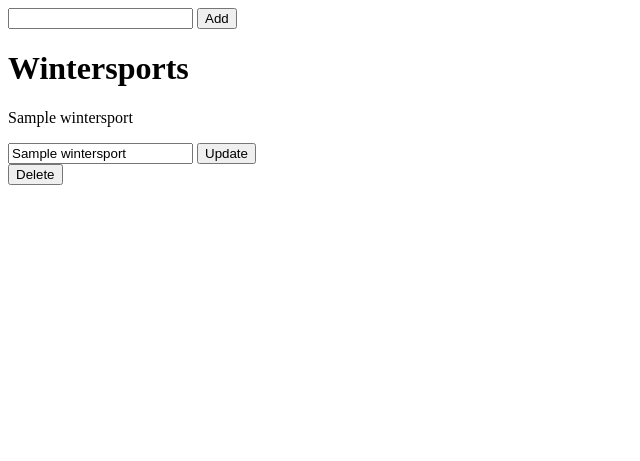
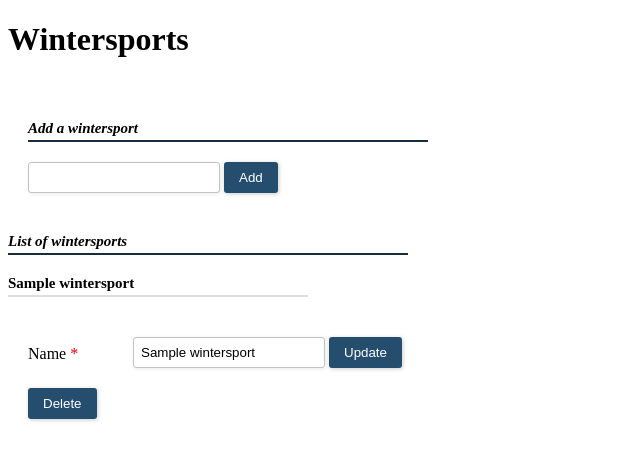
Before and after one commit to oceane-sailorin/crud-flask, a Flask app: page / in a window 1280 px wide. Shown: the top 461 px of the page, without its empty margins (0-640 px from the left). Run offline with Flask 2, Linux system fonts and the light colour scheme; tables that the repository leaves empty hold one stand-in row (values such as "Sample post").

Commit message:
add very simple style

```diff
--- /dev/null
+++ b/app/static/styles.css
@@ -0,0 +1,90 @@
+<style type="text/css">
+div{
+    font: 13px Arial, Helvetica, sans-serif;
+}
+
+.form-style-3{
+    padding-bottom:20px;
+}
+.form-style-2{
+    display:block;
+    max-width: 400px;
+	padding: 20px;
+}
+.form-style-2-heading,
+.form-style-2-name{
+    max-width: 300px;
+	font-weight: bold;
+	border-bottom: 2px solid #ddd;
+	margin-bottom: 20px;
+	font-size: 15px;
+	padding-bottom: 3px;
+	margin-top: 20px;
+}
+.form-style-2-heading{
+    max-width: 400px;
+    font-style: italic;
+    border-bottom: 2px solid #162d40;
+}
+.form-style-2 label{
+	display: inline;
+	margin: 0px 0px 15px 0px;
+}
+.form-style-2 label > span{
+	width: 100px;
+	float: left;
+	padding-top: 8px;
+	padding-right: 5px;
+}
+.form-style-2 span.required{
+	color:red;
+}
+
+.form-style-2 input.input-field, .form-style-2 .select-field{
+	width: 48%;
+}
+.form-style-2 input.input-field,
+.form-style-2 .textarea-field,
+ .form-style-2 .select-field{
+    max-width: 300px;
+	box-sizing: border-box;
+	-webkit-box-sizing: border-box;
+	-moz-box-sizing: border-box;
+	border: 1px solid #C2C2C2;
+	box-shadow: 1px 1px 4px #EBEBEB;
+	-moz-box-shadow: 1px 1px 4px #EBEBEB;
+	-webkit-box-shadow: 1px 1px 4px #EBEBEB;
+	border-radius: 3px;
+	-webkit-border-radius: 3px;
+	-moz-border-radius: 3px;
+	padding: 7px;
+	outline: none;
+}
+.form-style-2 .input-field:focus,
+.form-style-2 .textarea-field:focus,
+.form-style-2 .select-field:focus{
+	border: 1px solid #254d6e;
+}
+.form-style-2 .textarea-field{
+	height:100px;
+	width: 55%;
+}
+.form-style-2 input[type=submit],
+.form-style-2 input[type=button]{
+	border: none;
+	padding: 8px 15px 8px 15px;
+	background: #254d6e;
+	color: #fff;
+	box-shadow: 1px 1px 4px #ccc;
+	-moz-box-shadow: 1px 1px 4px #ccc;
+	-webkit-box-shadow: 1px 1px 4px #ccc;
+	border-radius: 3px;
+	-webkit-border-radius: 3px;
+	-moz-border-radius: 3px;
+}
+.form-style-2 input[type=submit]:hover,
+.form-style-2 input[type=button]:hover{
+	background: #162d40;
+	color: #fff;
+}
+</style>
--- a/app/templates/home.html
+++ b/app/templates/home.html
@@ -2,26 +2,39 @@
 <html lang="en">
 <head>
     <meta charset="UTF-8">
-    <title>Title</title>
+    <title>crud flask</title>
+     <link rel="stylesheet" href="{{ url_for('static', filename='styles.css') }}">
 </head>
 <body>
+ <div>
+    <h1>Wintersports</h1>
+    <div class="form-style-2">
+    <div class="form-style-2-heading">Add a wintersport</div>
         <form method="POST" action="/">
-      <input type="text" name="name">
+          <label><input type="text" name="name" class="input-field" /></label>
           <input type="submit" value="Add">
         </form>
-
-    <h1>Wintersports</h1>
+    </div>
+    <div class="form-style-2-heading">List of wintersports</div>
     {% for wintersport in wintersports %}
-      <p>{{wintersport.name}}</p>
+     <div class="form-style-2-name">{{wintersport.name}}</div>
+        <div class="form-style-2">
+            <div class="form-style-3">
             <form method="POST" action="./update">
                 <input type="hidden" value="{{wintersport.name}}" name="currentsport">
-            <input type="text" value="{{wintersport.name}}" name="newsport">
-            <input type="submit" value="Update">
+                <label for="newsport"><span>Name <span class="required">*</span></span><input type="text" class="input-field"  value="{{wintersport.name}}" name="newsport" /></label>
+                <input type="submit" value="Update" />
               </form>
+                </div>
+            <div class="form-style-3">
             <form method="POST" action="./delete">
               <input type="hidden" value="{{wintersport.name}}" name="name">
               <input type="submit" value="Delete">
             </form>
+            </div>
+        </div>
+
     {% endfor %}
+     </div>
 </body>
 </html>
```
Also changed, not shown: app/img/screenshot.png (added). Lines whose indentation alone changed are shown as unchanged.
